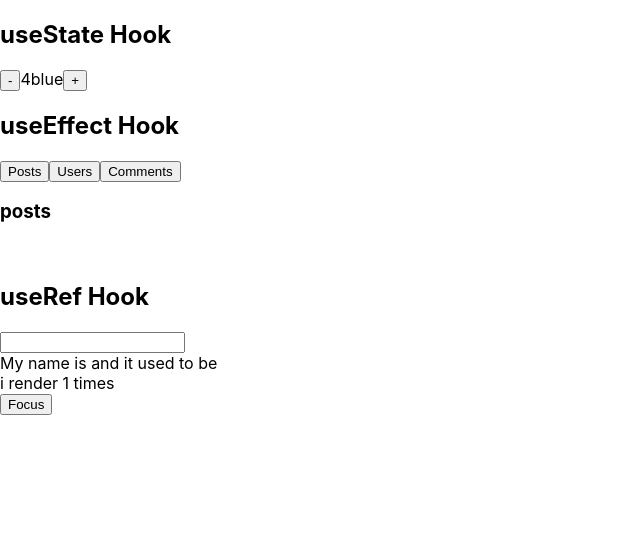
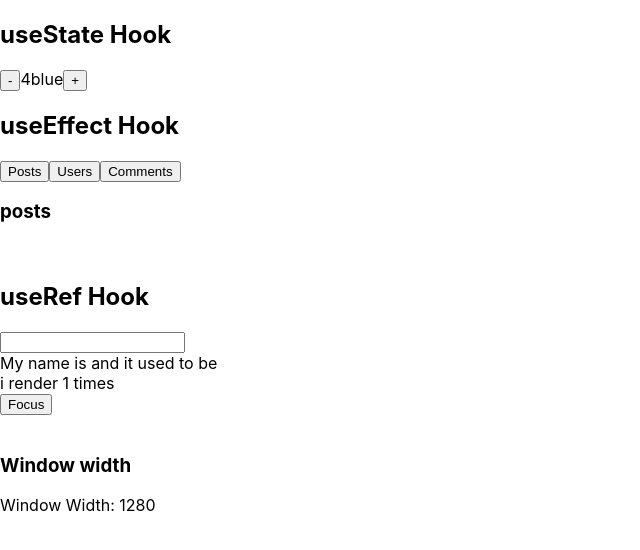
Before and after one commit to mirulnorazmi/nextJs-pure-js, a Next.js app: page / in a window 1280 px wide. Shown: the top 550 px of the page, without its empty margins (0-640 px from the left). Built offline with nearby package versions, Linux system fonts and the light colour scheme.

Commit message:
useRef useState useEffect

```diff
--- a/pages/index.js
+++ b/pages/index.js
@@ -57,6 +57,21 @@ export default function Home() {
     inputRef.current.value = 'amirul'
   }
 
+  const [windowWidth, setWindowWidth] = useState(window.innerWidth)
+  const [items, setItems] = useState([])
+
+  const updateWindowWidth = () => {
+    setWindowWidth(window.innerWidth)
+  }
+
+
+  useEffect(() => {
+    window.addEventListener('resize', updateWindowWidth)
+    return () => {
+      window.removeEventListener('resize', updateWindowWidth)
+    }
+  }, [])
+
   return (
     <>
     <h2>useState Hook</h2>
@@ -81,6 +96,12 @@ export default function Home() {
         <div>{inputRef.current.value}</div>
         <button onClick={focus}>Focus</button>
       </div>
+      <br />
+      <h3>Window width</h3>
+      <div>Window Width: {windowWidth}</div>
+      {items.map(item => {
+        return <div key={item}>{item}</div>
+      })}
     </>
   )
 }
```
